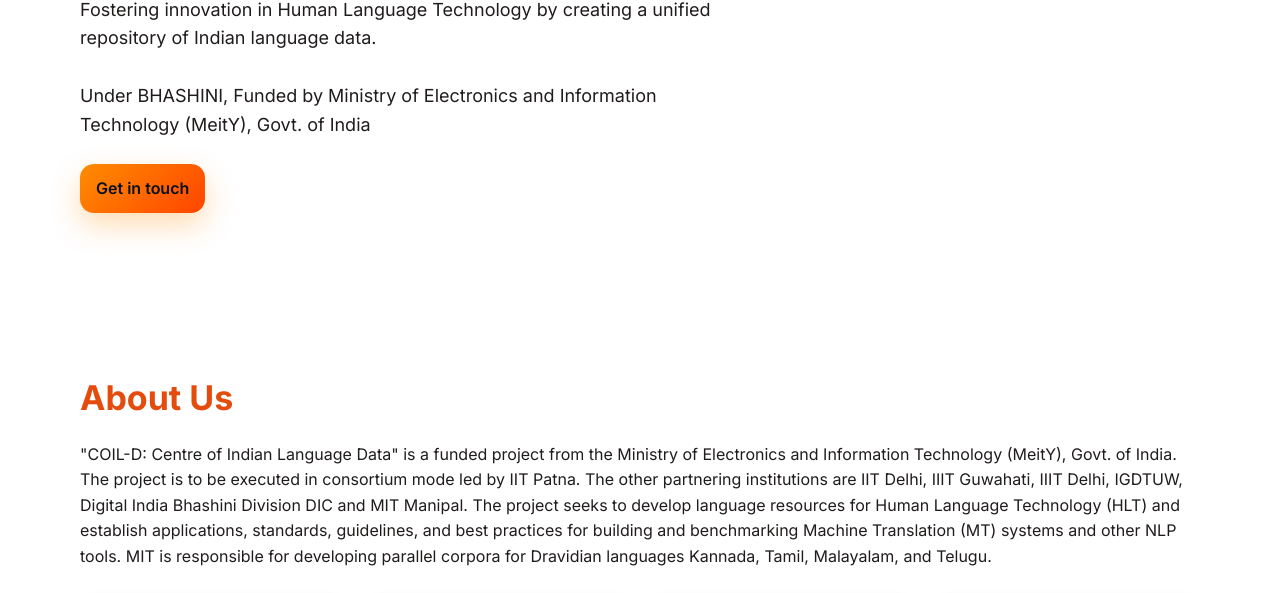
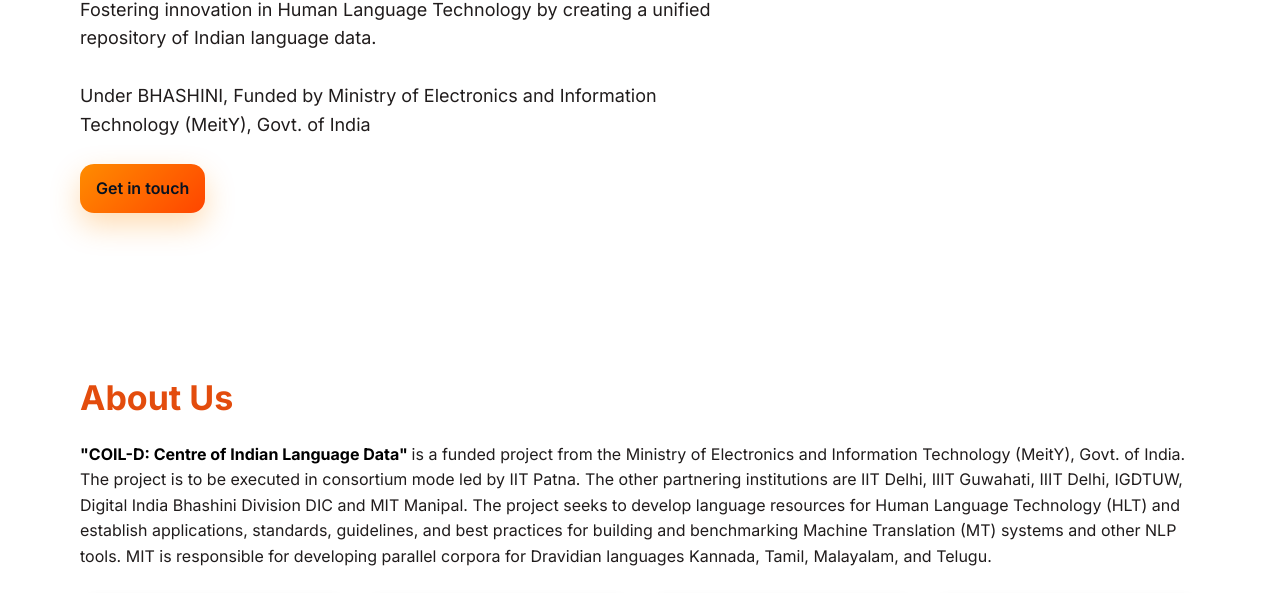
Before and after one commit to coild-mit/coild-mit.github.io, a website: page index.html in a window 1280 px wide. Shown: the part 344-937 px from the top of the page. Drawn offline with Linux system fonts and the light colour scheme.

Commit message:
Update index.html

```diff
--- a/index.html
+++ b/index.html
@@ -326,7 +326,11 @@
         <!--<div class="eyebrow">About</div>-->
         <h2 class="h2">About Us</h2>
         <!--<p class="lead">The Mission Bhashini, an initiative by the Ministry of Electronics and Information Technology (MeitY), Government of India, has recently recognized and funded the establishment of the "COIL-D: Centre of Indian Language Data." This esteemed project is being led by Prof. Asif Ekbal, Associate Professor at IIT Patna, in collaboration with IIT Delhi, IIIT Delhi, IIT Guwahati, IGDTUW, MIT Manipal, and DIBD. MIT is responsible for developing parallel corpora for Dravidian languages Kannada, Tamil, Malayalam, and Telugu.</p>-->
-        <p class="lead"> "COIL-D: Centre of Indian Language Data" is a funded project from the Ministry of Electronics and Information Technology (MeitY), Govt. of India. The project is to be executed in consortium mode led by IIT Patna. The other partnering institutions are IIT Delhi, IIIT Guwahati, IIIT Delhi, IGDTUW, Digital India Bhashini Division DIC and MIT Manipal. The project seeks to develop language resources for Human Language Technology (HLT) and establish applications, standards, guidelines, and best practices for building and benchmarking Machine Translation (MT) systems and other NLP tools. MIT is responsible for developing parallel corpora for Dravidian languages Kannada, Tamil, Malayalam, and Telugu.</p>
+        <p class="lead">
+          <a href="https://coild-bhashini.github.io/" style="font-weight: bold; color: black; text-decoration: none;">
+            "COIL-D: Centre of Indian Language Data"
+          </a>
+          is a funded project from the Ministry of Electronics and Information Technology (MeitY), Govt. of India. The project is to be executed in consortium mode led by IIT Patna. The other partnering institutions are IIT Delhi, IIIT Guwahati, IIIT Delhi, IGDTUW, Digital India Bhashini Division DIC and MIT Manipal. The project seeks to develop language resources for Human Language Technology (HLT) and establish applications, standards, guidelines, and best practices for building and benchmarking Machine Translation (MT) systems and other NLP tools. MIT is responsible for developing parallel corpora for Dravidian languages Kannada, Tamil, Malayalam, and Telugu.</p>
       </div>
       <div class="grid grid-4">
         <div class="card" style="padding:18px;">
```
